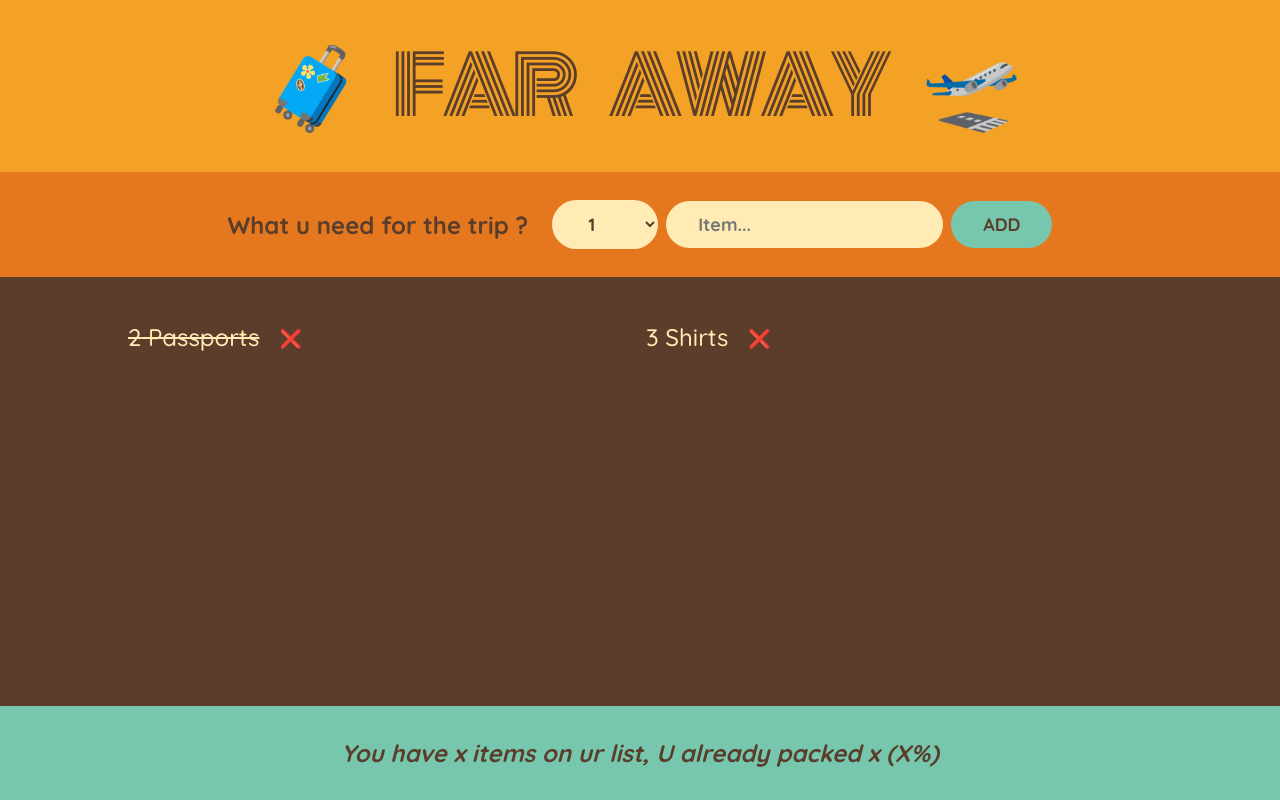
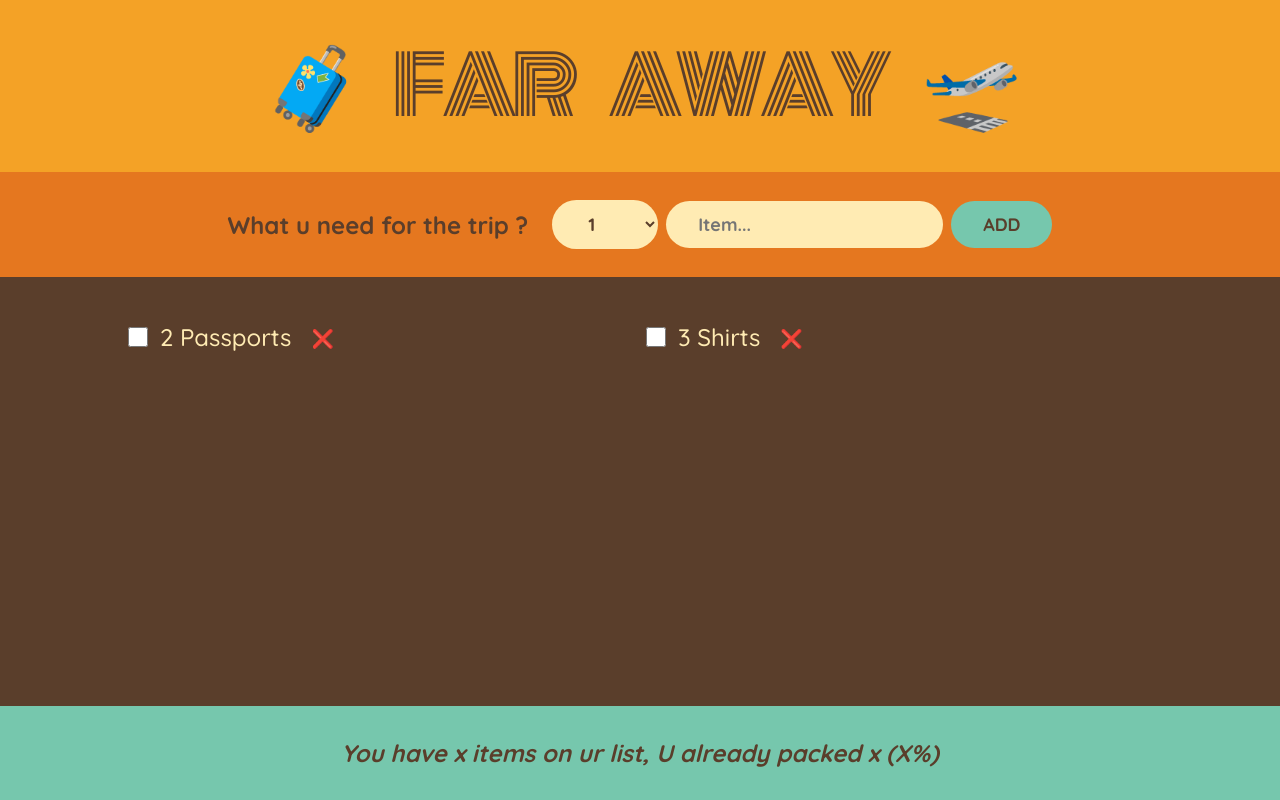
Before and after one commit to Mo2men7/Travel-List, a React (Create React App) app: page / in a window 1280 px wide. Built offline with nearby package versions, Linux system fonts and the light colour scheme.

Commit message:
Handle Toggling Item

```diff
--- a/src/App.js
+++ b/src/App.js
@@ -1,7 +1,7 @@
 import { useState } from "react";
 
 const initialItems = [
-  { id: 1, description: "Passports", quantity: 2, packed: true },
+  { id: 1, description: "Passports", quantity: 2, packed: false },
   { id: 2, description: "Shirts", quantity: 3, packed: false },
 ];
 
@@ -13,11 +13,22 @@ export default function App() {
   function handleDeleteItem(id) {
     setItems((items) => items.filter((item) => item.id !== id));
   }
+  function handleTogglItem(id) {
+    setItems((items) =>
+      items.map((item) =>
+        item.id === id ? { ...item, packed: !item.packed } : { ...item }
+      )
+    );
+  }
   return (
     <div className="app">
       <Logo />
       <Form onAddItems={handleAddItems} />
-      <PackingList items={items} onDeleteItem={handleDeleteItem} />
+      <PackingList
+        items={items}
+        onToggleItem={handleTogglItem}
+        onDeleteItem={handleDeleteItem}
+      />
       <Stats />
     </div>
   );
@@ -64,21 +75,31 @@ function Form({ onAddItems }) {
   );
 }
 
-function PackingList({ items, onDeleteItem }) {
+function PackingList({ items, onDeleteItem, onToggleItem }) {
   return (
     <div className="list">
       <ul>
         {items.map((item) => (
-          <Item item={item} key={item.id} deleteItem={onDeleteItem} />
+          <Item
+            item={item}
+            key={item.id}
+            toggleItem={onToggleItem}
+            deleteItem={onDeleteItem}
+          />
         ))}
       </ul>
     </div>
   );
 }
 
-function Item({ item, deleteItem }) {
+function Item({ item, deleteItem, toggleItem }) {
   return (
     <li>
+      <input
+        type="checkbox"
+        value={item.packed}
+        onChange={() => toggleItem(item.id)}
+      />
       <span style={item.packed ? { textDecoration: "line-through" } : {}}>
         {item.quantity} {item.description}
       </span>
```
